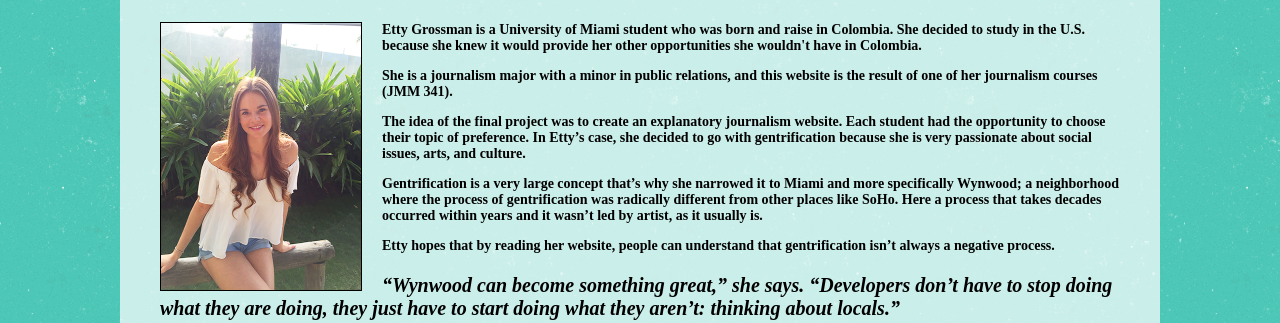
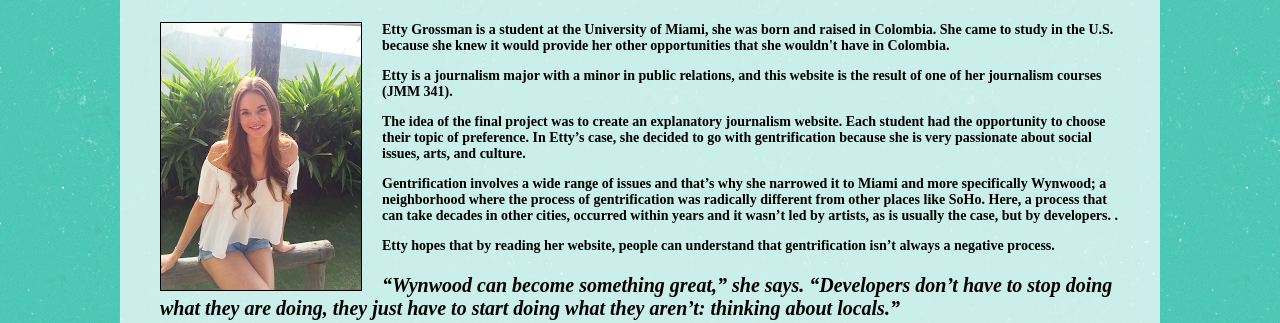
Before and after one commit to ejg38/ejg38.github.io, a plain HTML site: page about.html in a window 1280 px wide. Shown: the part 300-623 px from the top of the page. Drawn offline with nearby package versions, Linux system fonts and the light colour scheme; a web font is replaced by a local one.

Commit message:
correction

```diff
--- a/about.html
+++ b/about.html
@@ -32,13 +32,13 @@
   <article>
   <h2 class="subhead">Author: Etty Grossman</h2>
    <img id="etty" src="img/etty.jpg" alt="Etty Grossman">
-   <p>Etty Grossman is a University of Miami student who was born and raise in Colombia. She decided to study in the U.S. because she knew it would provide her other opportunities she wouldn't have in Colombia.</p>
+   <p>Etty Grossman is a student at the University of Miami, she was born and raised in Colombia. She came to study in the U.S. because she knew it would provide her other opportunities that she wouldn't have in Colombia.</p>
 
-   <p>She is a journalism major with a minor in public relations, and this website is the result of one of her journalism courses (JMM 341).</p>
+   <p>Etty is a journalism major with a minor in public relations, and this website is the result of one of her journalism courses (JMM 341).</p>
 
    <p>The idea of the final project was to create an explanatory journalism website. Each student had the opportunity to choose their topic of preference. In Etty’s case, she decided to go with gentrification because she is very passionate about social issues, arts, and culture.</p>
 
-   <p>Gentrification is a very large concept that’s why she narrowed it to Miami and more specifically Wynwood; a neighborhood where the process of gentrification was radically different from other places like SoHo. Here a process that takes decades occurred within years and it wasn’t led by artist, as it usually is.</p>
+   <p>Gentrification involves a wide range of issues and that’s why she narrowed it to Miami and more specifically Wynwood; a neighborhood where the process of gentrification was radically different from other places like SoHo. Here, a process that can take decades in other cities, occurred within years and it wasn’t led by artists, as is usually the case, but by developers. .</p>
 
    <p>Etty hopes that by reading her website, people can understand that gentrification isn’t always a negative process.</p>
  </article>
```
Also changed, not shown: 3 other files.
